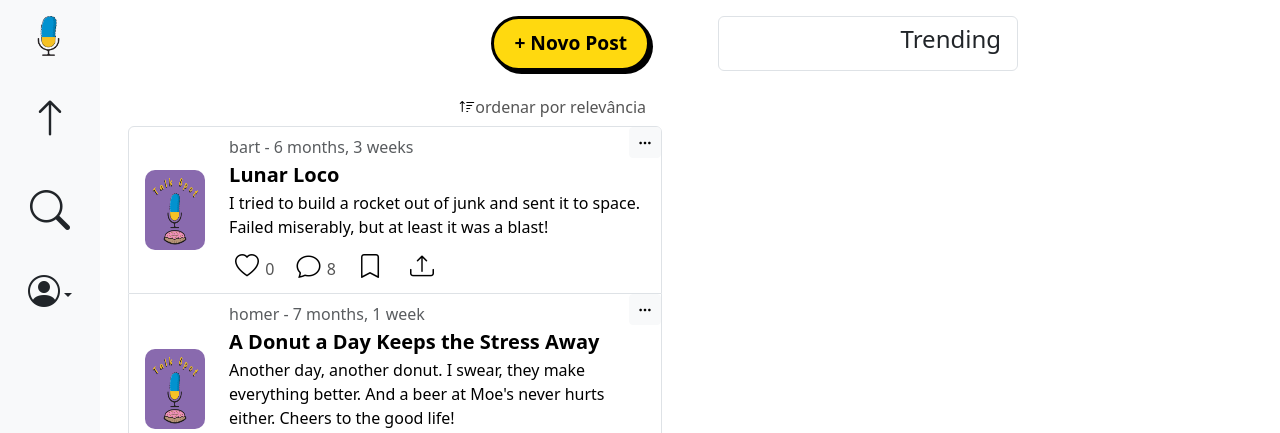
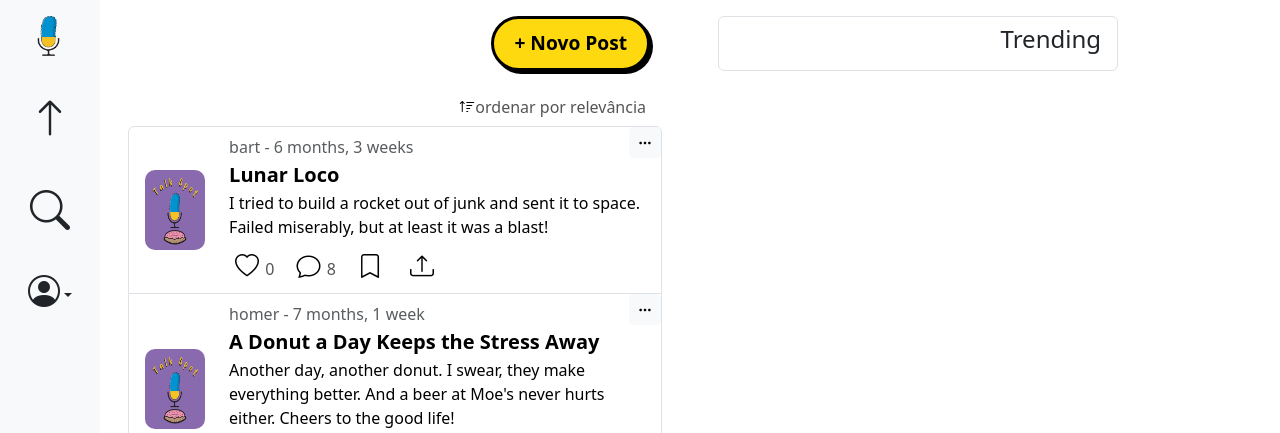
Before and after one commit to devtraldi/talkspot, a Django app: page /app/ in a window 1280 px wide. Shown: the top 433 px of the page. Run offline with Django 5.2, Linux system fonts and the light colour scheme; a user stored in the database is signed in; data comes from the database, SQL or seed files in the repository; data that the repository does not hold is empty.

Commit message:
trending atualizado
- tamanho que omite
- tamanho máximo do trending

```diff
--- a/TalkSpot/app/templates/app/base.html
+++ b/TalkSpot/app/templates/app/base.html
@@ -111,10 +111,10 @@
         </div>
 
         <!-- Trending -->
-        <div class="col-sm p-3 min-vh-100 d-none d-md-block">
+        <div class="col-sm p-3 min-vh-100 d-none d-lg-block">
             <div class="container">
                 <ul class="list-group">
-                    <li class="list-group-item" style="max-width: 300px; min-width: 180px;">
+                    <li class="list-group-item" style="max-width: 400px; min-width: 180px;">
                         <div class="row">
                             <h4 style="text-align: right">Trending</h4>
                             {% for post in trending_posts %}
```
